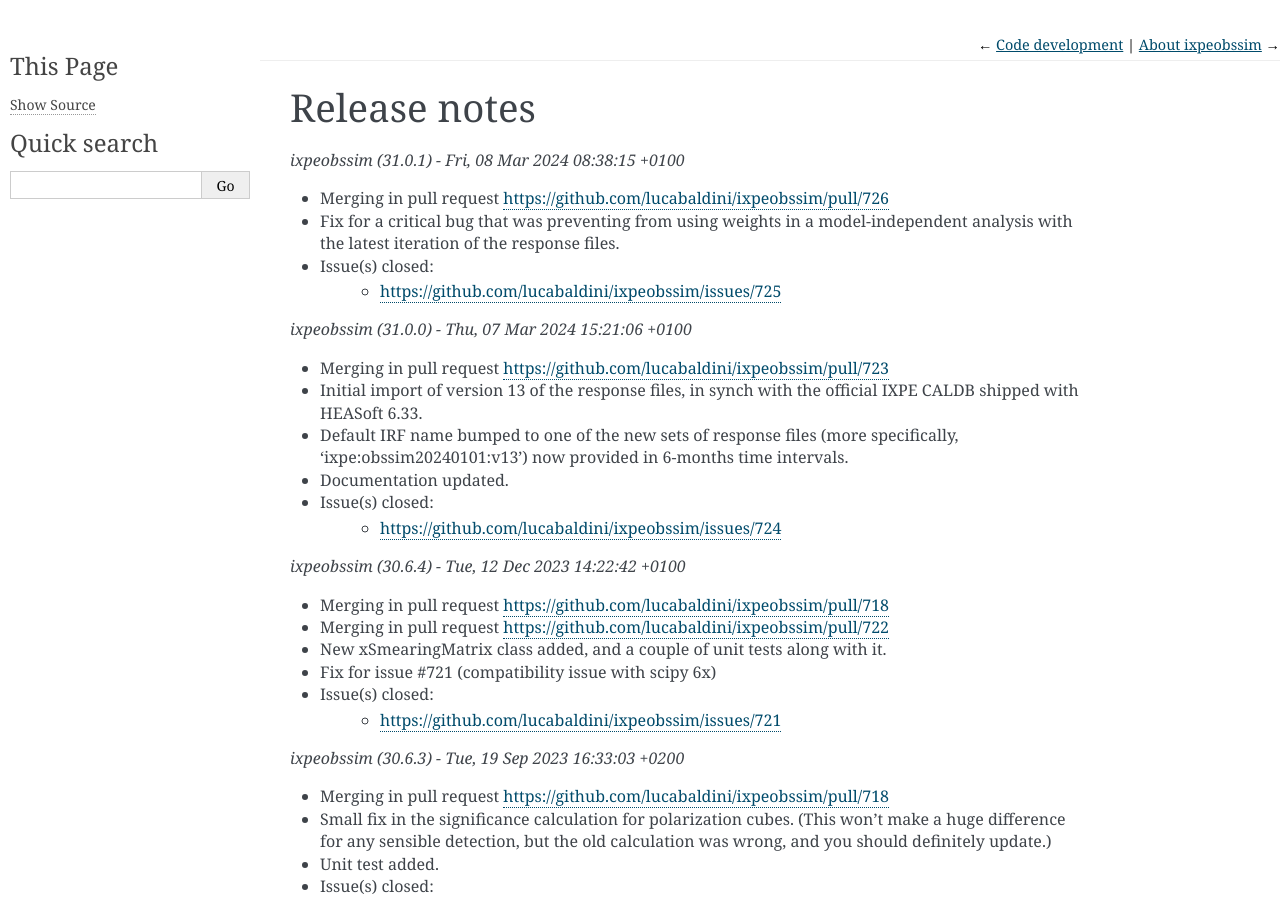
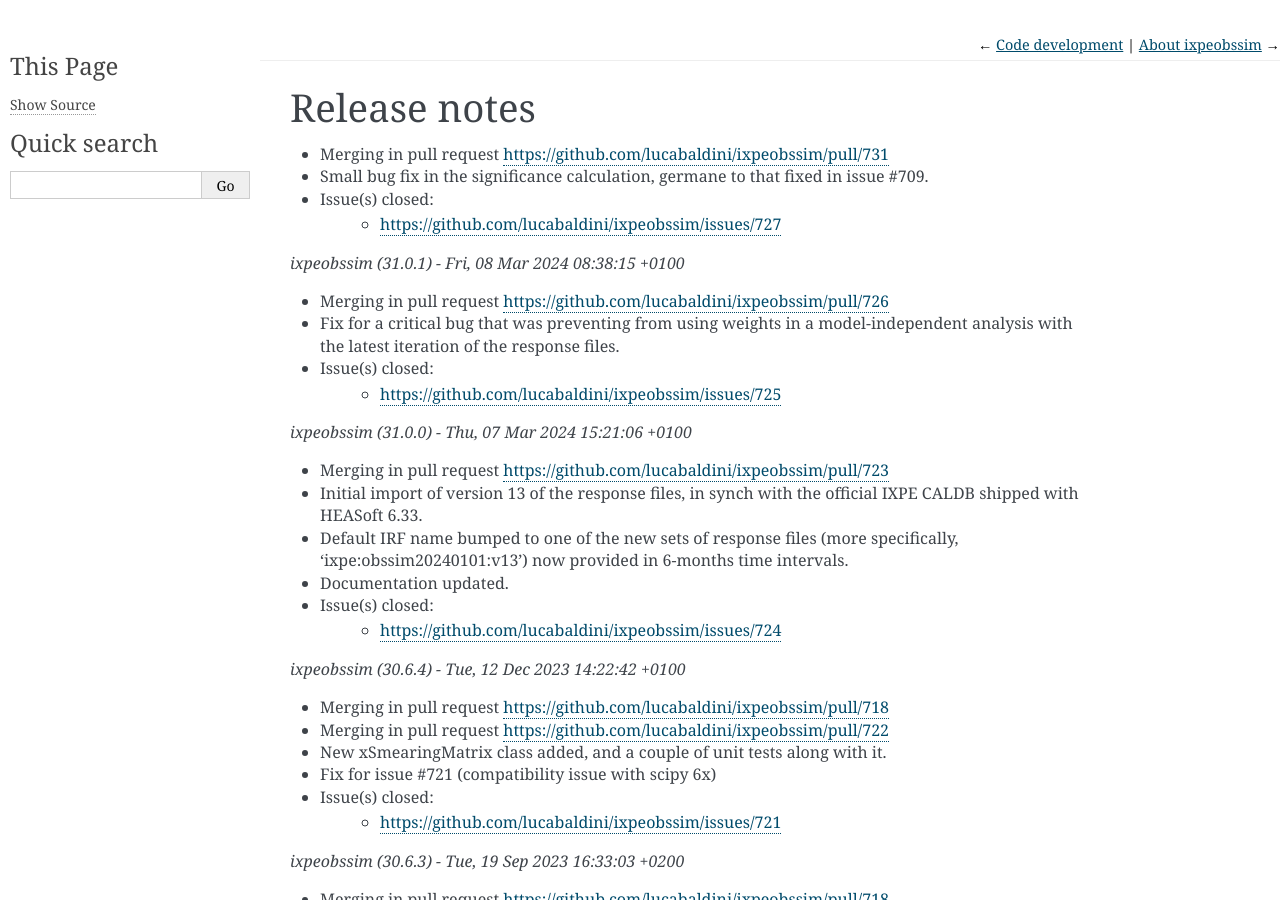
Before and after one commit to lucabaldini/ixpeobssim, a Sphinx documentation site: the page built from docs/release_notes.rst, in a window 1280 px wide and 900 px high. Built offline with Sphinx 7.4.7, drawn with Linux system fonts in a browser that asks for light colours; formulas are drawn with MathJax 3.

Commit message:
Updated release notes.

```diff
--- a/docs/release_notes.rst
+++ b/docs/release_notes.rst
@@ -2,6 +2,12 @@
 
 Release notes
 =============
+
+* Merging in pull request https://github.com/lucabaldini/ixpeobssim/pull/731
+* Small bug fix in the significance calculation, germane to that fixed in
+  issue #709.
+* Issue(s) closed:
+      * https://github.com/lucabaldini/ixpeobssim/issues/727
 
 
 *ixpeobssim (31.0.1) - Fri, 08 Mar 2024 08:38:15 +0100*
```
